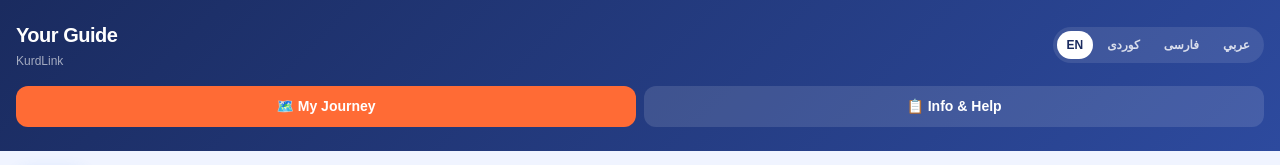
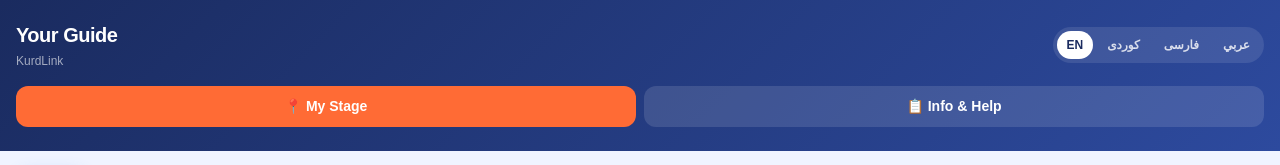
Before and after one commit to bawan93/KurdLink, a Next.js app: page /journey in a window 1280 px wide. Shown: the top 165 px of the page. Built offline with nearby package versions, Linux system fonts and the light colour scheme.

Commit message:
Update page.js

```diff
--- a/app/journey/page.js
+++ b/app/journey/page.js
@@ -187,7 +187,7 @@ export default function JourneyPage() {
         {/* Journey / Info Tabs */}
         <div style={{ display: "flex", gap: 8 }}>
           <button onClick={() => setActiveTab("journey")} style={{ flex: 1, padding: "10px 0", borderRadius: 12, border: "none", background: activeTab === "journey" ? ORANGE : "rgba(255,255,255,0.12)", color: "#fff", fontWeight: 800, fontSize: 14, cursor: "pointer", fontFamily: "'Plus Jakarta Sans', sans-serif" }}>
-            {lang === "en" ? "🗺️ My Journey" : lang === "ku" ? "🗺️ گەشتەکەم" : lang === "fa" ? "🗺️ سفر من" : "🗺️ رحلتي"}
+            {lang === "en" ? "📍 My Stage" : lang === "ku" ? "📍 قۆناغەکەم" : lang === "fa" ? "📍 مرحله من" : "📍 مرحلتي"}
           </button>
           <button onClick={() => setActiveTab("info")} style={{ flex: 1, padding: "10px 0", borderRadius: 12, border: "none", background: activeTab === "info" ? ORANGE : "rgba(255,255,255,0.12)", color: "#fff", fontWeight: 800, fontSize: 14, cursor: "pointer", fontFamily: "'Plus Jakarta Sans', sans-serif" }}>
             {lang === "en" ? "📋 Info & Help" : lang === "ku" ? "📋 زانیاری و یارمەتی" : lang === "fa" ? "📋 اطلاعات و کمک" : "📋 معلومات ومساعدة"}
```
